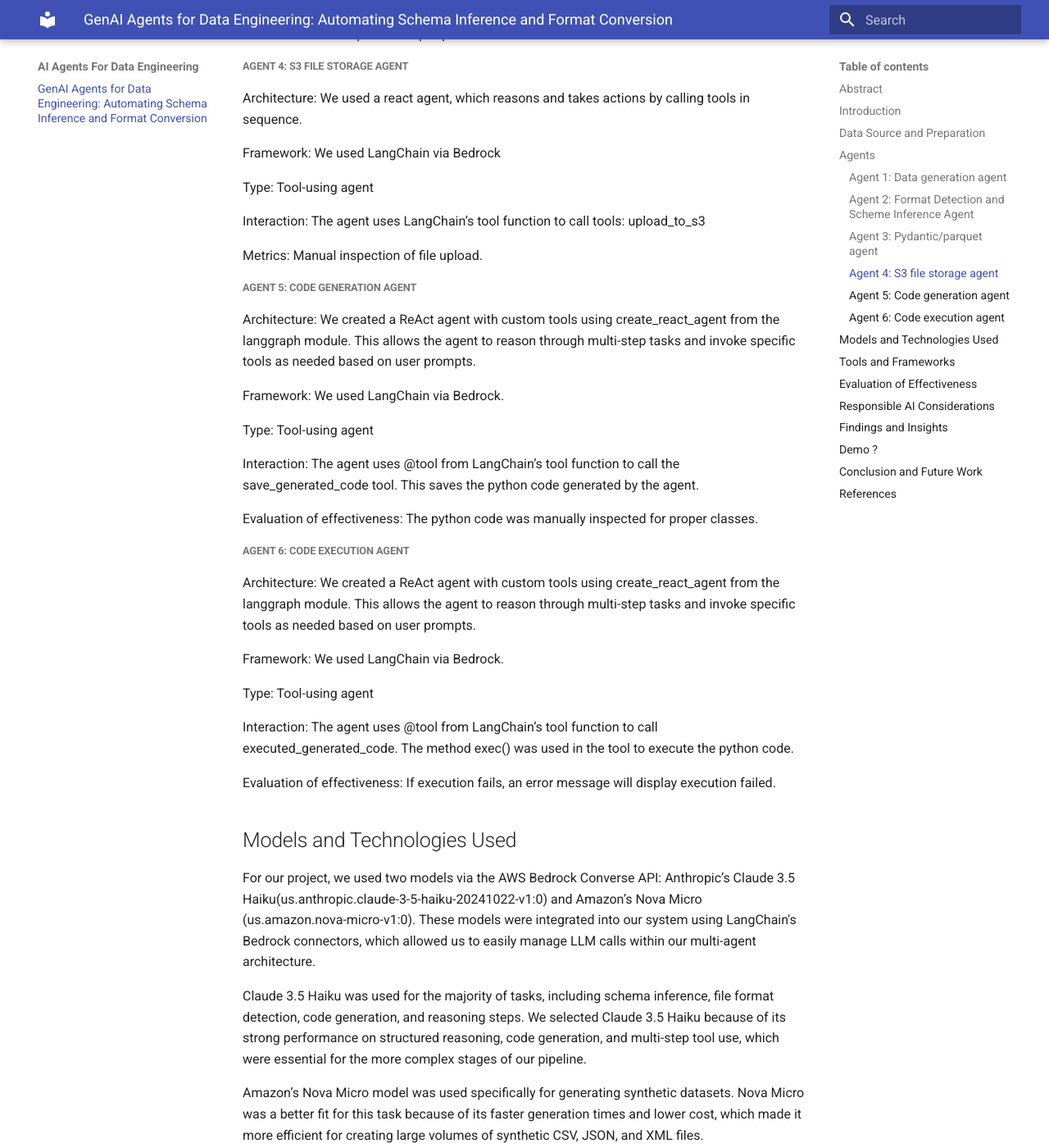
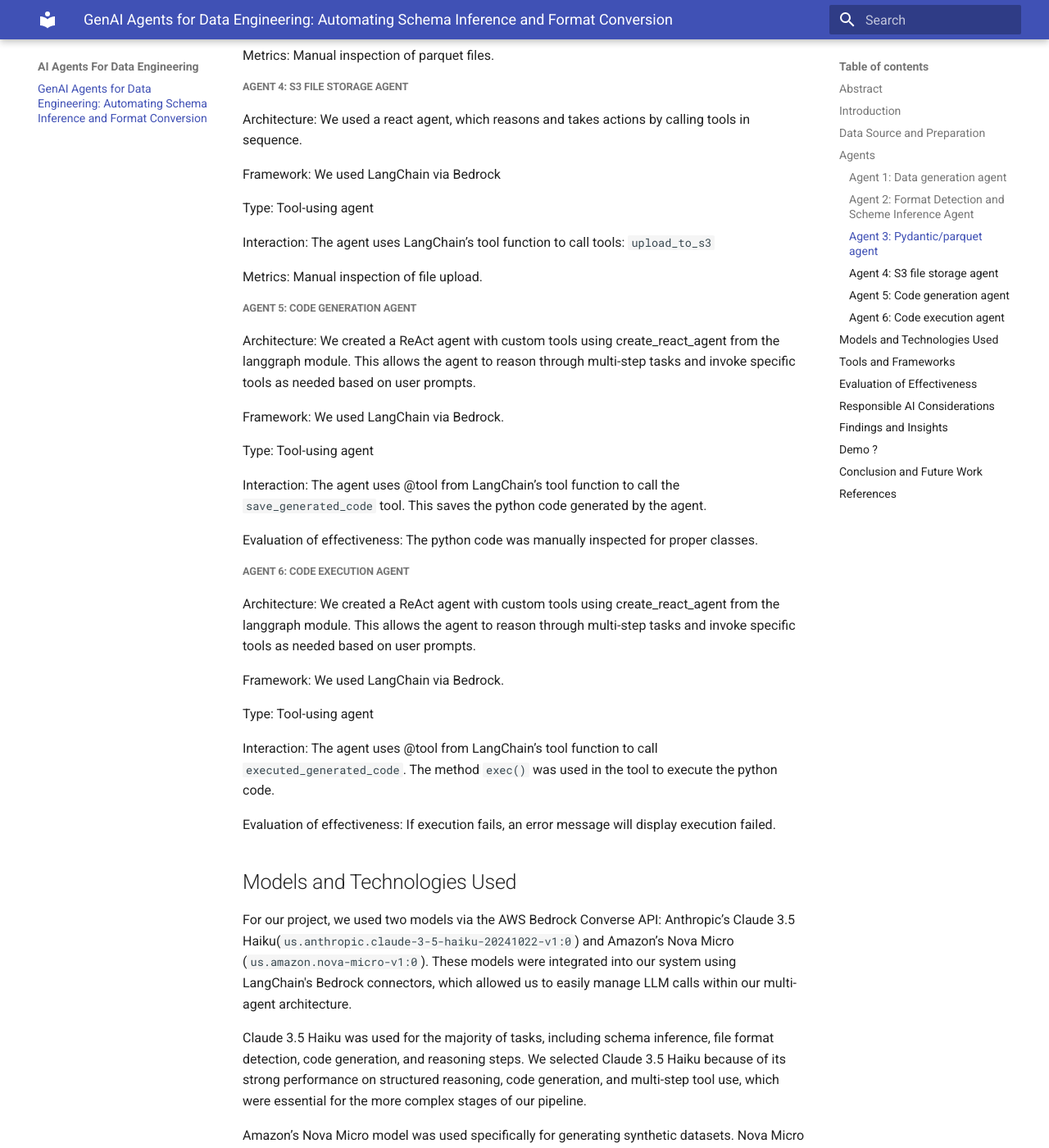
Before and after one commit to shivram7/dsan6725-finalreport, an MkDocs documentation site: the page built from docs/index.md, in a window 1280 px wide and 1400 px high, scrolled down 4201 px. Shown: the whole window at 82% size. Built offline with MkDocs 1.6.1 and Material for MkDocs 9.7.7, drawn with Linux system fonts in a browser that asks for light colours; some of the changed text lies outside the part shown.

```diff
--- a/docs/index.md
+++ b/docs/index.md
@@ -61,7 +61,7 @@ Framework: We used LangChain via Bedrock.
 
 Type: Tool-using agent
 
-Interaction: The agent uses @tool from LangChain’s tool function to call 4 tools: generate_JSON, generate_CSV, generate_XML (use Bedrock LLM to create data) and save_to_file (save data).
+Interaction: The agent uses `@tool` from LangChain’s tool function to call 4 tools: `generate_JSON`, `generate_CSV`, `generate_XML` (use Bedrock LLM to create data) and save_to_file (save data).
 
 Evaluation of effectiveness: Each synthetic file was manually opened and inspected for data and schema integrity. Latency was (latencyMs) logged and used to detect how quickly the agent responds and completes the task. Files were correctly saved with proper file extensions (manually inspected).
 
@@ -72,7 +72,7 @@ Framework: We used LangChain via Bedrock
 
 Type: Tool-using agent
 
-Interaction: The agent uses LangChain’s tool function to call 2 tools: detect_file_format() and detect_schema() when analyzing files.
+Interaction: The agent uses LangChain’s tool function to call 2 tools: `detect_file_format()` and `detect_schema()` when analyzing files.
 
 Metrics: We ran our test data through the agent and was able to confirm that it works as intended
 
@@ -83,7 +83,7 @@ Framework: We used LangChain via Bedrock
 
 Type: Tool-using agent
 
-Interaction: The agent uses LangChain’s tool function to call tools: json_to_parquet_with_pydantic
+Interaction: The agent uses LangChain’s tool function to call tools: `json_to_parquet_with_pydantic`
 
 Metrics: Manual inspection of parquet files.
 
@@ -94,7 +94,7 @@ Framework: We used LangChain via Bedrock
 
 Type: Tool-using agent
 
-Interaction: The agent uses LangChain’s tool function to call tools: upload_to_s3
+Interaction: The agent uses LangChain’s tool function to call tools: `upload_to_s3`
 
 Metrics: Manual inspection of file upload.
 
@@ -105,7 +105,7 @@ Framework: We used LangChain via Bedrock.
 
 Type: Tool-using agent
 
-Interaction: The agent uses @tool from LangChain’s tool function to call the save_generated_code tool. This saves the python code generated by the agent.
+Interaction: The agent uses @tool from LangChain’s tool function to call the `save_generated_code` tool. This saves the python code generated by the agent.
 
 Evaluation of effectiveness: The python code was manually inspected for proper classes.
 
@@ -116,13 +116,13 @@ Framework: We used LangChain via Bedrock.
 
 Type: Tool-using agent
 
-Interaction: The agent uses @tool from LangChain’s tool function to call executed_generated_code. The method exec() was used in the tool to execute the python code.
+Interaction: The agent uses @tool from LangChain’s tool function to call `executed_generated_code`. The method `exec()` was used in the tool to execute the python code.
 
 Evaluation of effectiveness: If execution fails, an error message will display execution failed.
 
 ## Models and Technologies Used
 
-For our project, we used two models via the AWS Bedrock Converse API: Anthropic’s Claude 3.5 Haiku(us.anthropic.claude-3-5-haiku-20241022-v1:0) and Amazon’s Nova Micro (us.amazon.nova-micro-v1:0). These models were integrated into our system using LangChain's Bedrock connectors, which allowed us to easily manage LLM calls within our multi-agent architecture.
+For our project, we used two models via the AWS Bedrock Converse API: Anthropic’s Claude 3.5 Haiku(`us.anthropic.claude-3-5-haiku-20241022-v1:0`) and Amazon’s Nova Micro (`us.amazon.nova-micro-v1:0`). These models were integrated into our system using LangChain's Bedrock connectors, which allowed us to easily manage LLM calls within our multi-agent architecture.
 
 Claude 3.5 Haiku was used for the majority of tasks, including schema inference, file format detection, code generation, and reasoning steps. We selected Claude 3.5 Haiku because of its strong performance on structured reasoning, code generation, and multi-step tool use, which were essential for the more complex stages of our pipeline.
 
```
